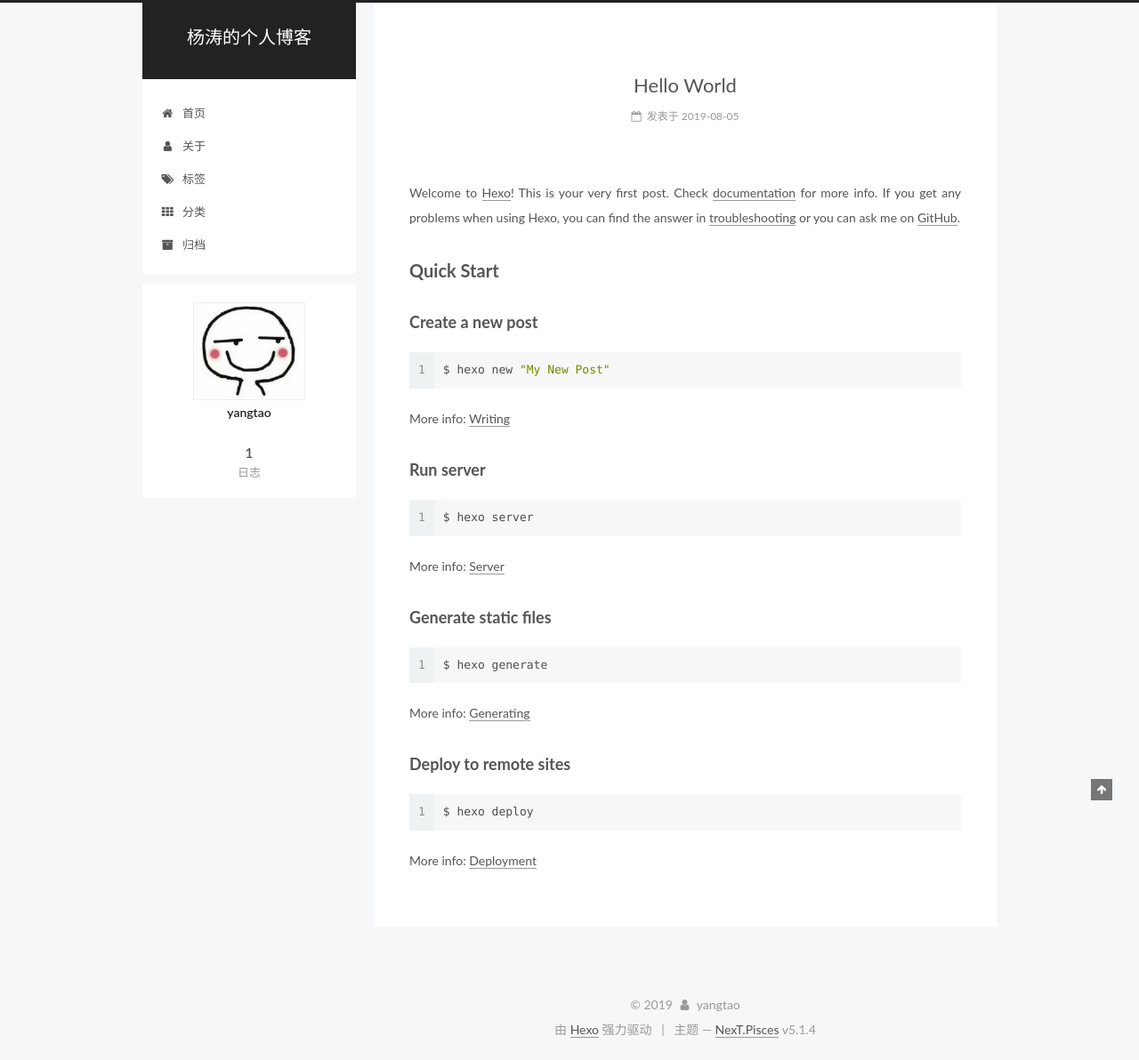
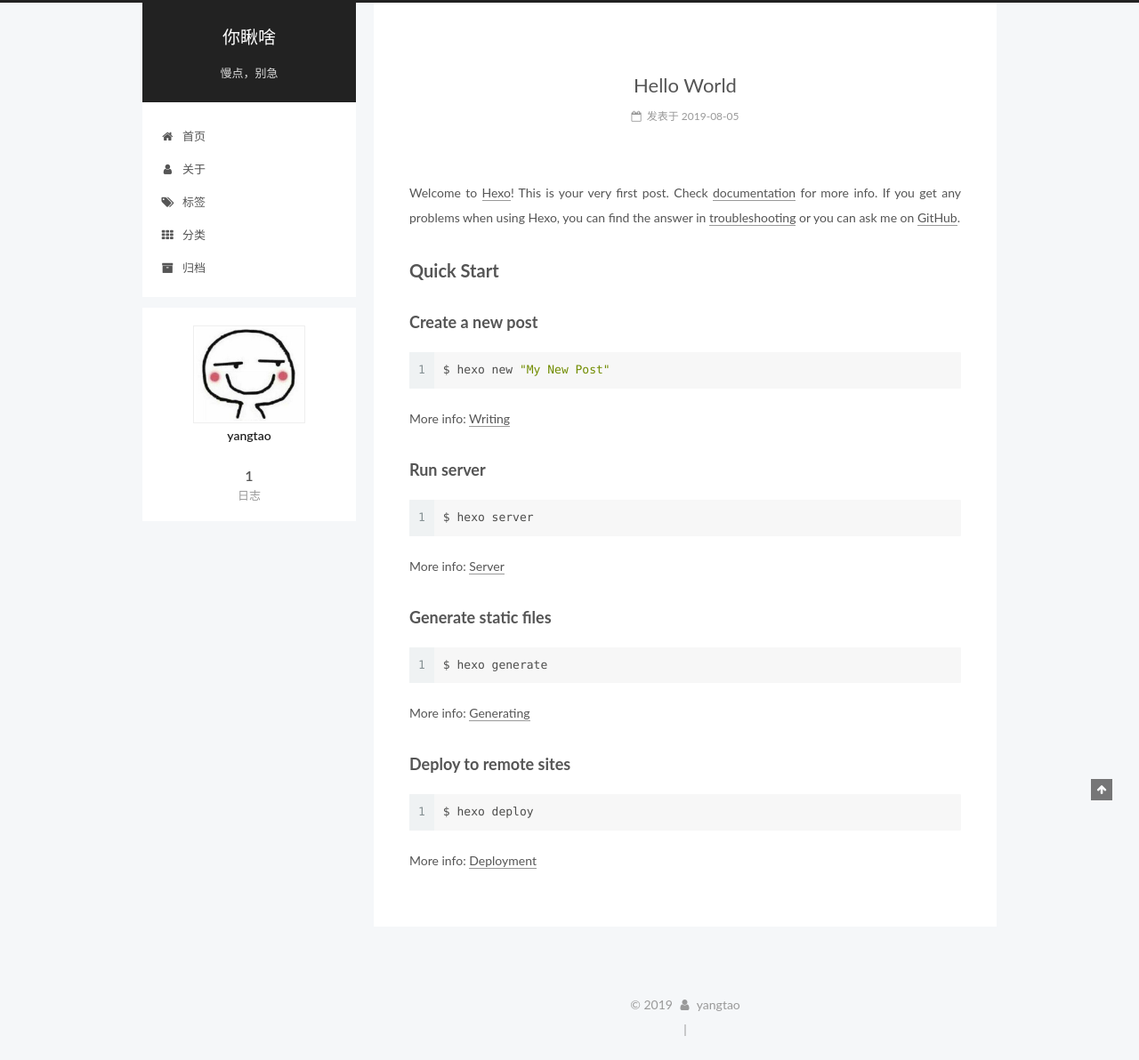
Before and after one commit to harlan777/harlan777.github.io, a plain HTML site: page index.html in a window 1280 px wide. Shown: the whole page at 89% size. Drawn offline with Linux system fonts and the light colour scheme.

Commit message:
Site updated: 2019-08-06 14:17:03

```diff
--- a/css/main.css
+++ b/css/main.css
@@ -1823,7 +1823,7 @@ pre .javascript .function {
   width: 4px;
   height: 4px;
   border-radius: 50%;
-  background: #7cb4ff;
+  background: #8effe8;
 }
 .links-of-blogroll {
   font-size: 13px;
--- a/index.html
+++ b/index.html
@@ -80,12 +80,12 @@
 
 
 <meta property="og:type" content="website">
-<meta property="og:title" content="杨涛的个人博客">
+<meta property="og:title" content="你瞅啥">
 <meta property="og:url" content="http://yoursite.com/index.html">
-<meta property="og:site_name" content="杨涛的个人博客">
+<meta property="og:site_name" content="你瞅啥">
 <meta property="og:locale" content="zh-Hans">
 <meta name="twitter:card" content="summary">
-<meta name="twitter:title" content="杨涛的个人博客">
+<meta name="twitter:title" content="你瞅啥">
 
 
 
@@ -121,7 +121,7 @@
 
 
 
-  <title>杨涛的个人博客</title>
+  <title>你瞅啥</title>
 
 
 
@@ -152,12 +152,12 @@
     <div class="custom-logo-site-title">
       <a href="/" class="brand" rel="start">
         <span class="logo-line-before"><i></i></span>
-        <span class="site-title">杨涛的个人博客</span>
+        <span class="site-title">你瞅啥</span>
         <span class="logo-line-after"><i></i></span>
       </a>
     </div>
 
-        <p class="site-subtitle"></p>
+        <p class="site-subtitle">慢点，别急</p>
 
   </div>
 
@@ -268,7 +268,7 @@
     </span>
 
     <span hidden itemprop="publisher" itemscope itemtype="http://schema.org/Organization">
-      <meta itemprop="name" content="杨涛的个人博客">
+      <meta itemprop="name" content="你瞅啥">
     </span>
 
 
@@ -477,15 +477,7 @@
 </div>
 
 
-  <div class="powered-by">由 <a class="theme-link" target="_blank" href="https://hexo.io">Hexo</a> 强力驱动</div>
-
-
-
   <span class="post-meta-divider">|</span>
-
-
-
-  <div class="theme-info">主题 &mdash; <a class="theme-link" target="_blank" href="https://github.com/iissnan/hexo-theme-next">NexT.Pisces</a> v5.1.4</div>
 
 
 
```
Also changed, not shown: 2019/08/05/hello-world/index.html (+5 -13 lines), archives/2019/08/index.html (+6 -14 lines), archives/2019/index.html (+6 -14 lines), archives/index.html (+6 -14 lines).
